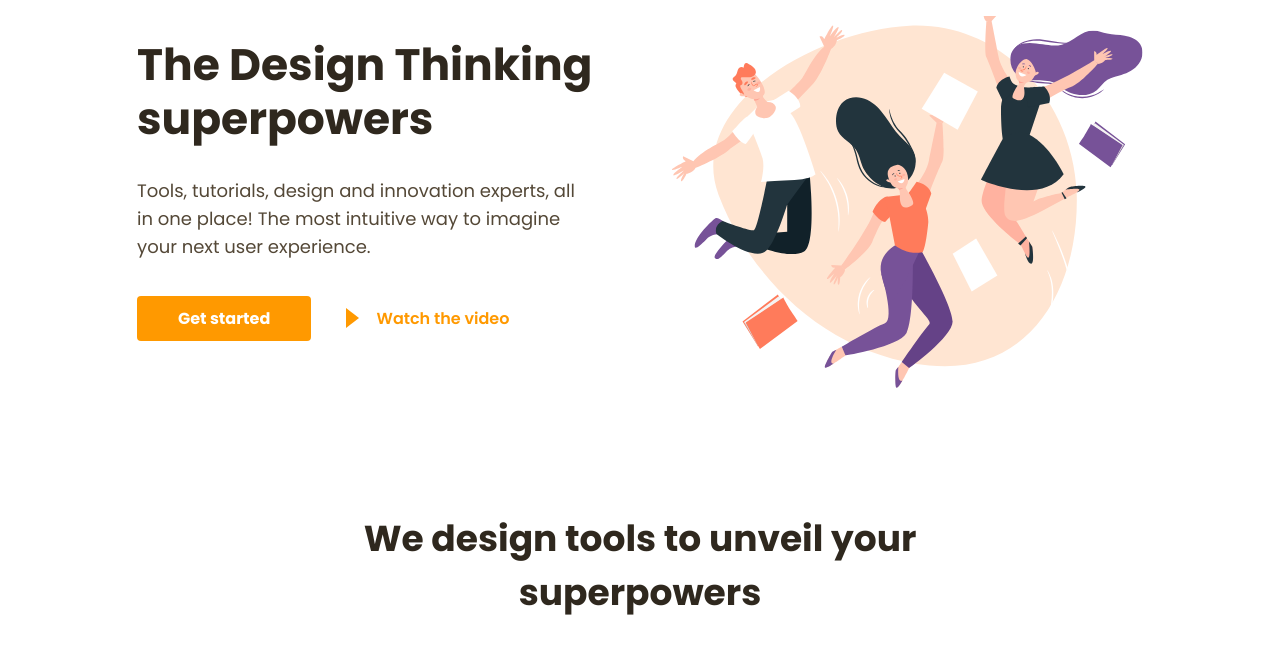
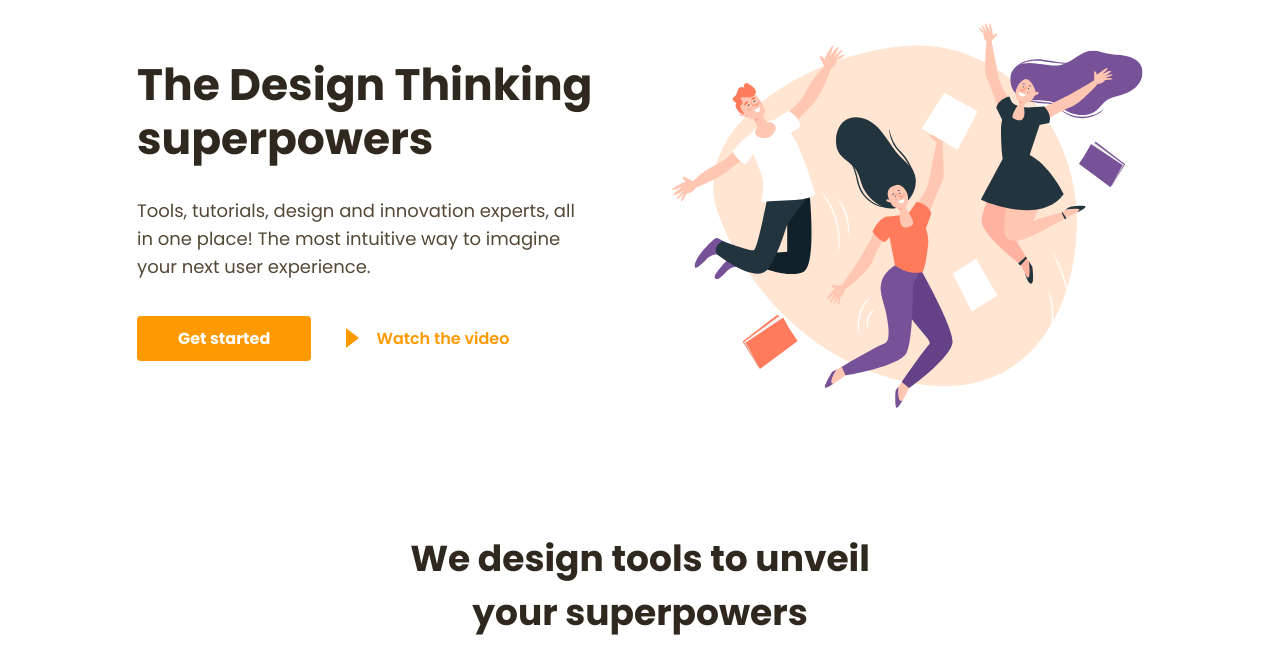
Before and after one commit to amigo228/HWs, a plain HTML site: page homeworks/17/index.html in a window 1280 px wide. Shown: the part 62-730 px from the top of the page. Drawn offline with Linux system fonts and the light colour scheme.

Commit message:
header fix

```diff
--- a/homeworks/17/src/style/block/_description.scss
+++ b/homeworks/17/src/style/block/_description.scss
@@ -79,7 +79,6 @@
         .child-container {
 
             .text-holder {
-
                 margin-bottom: 30px;
                 font-weight: 500;
                 font-size: 14px;
--- a/homeworks/17/src/style/block/_design-section.scss
+++ b/homeworks/17/src/style/block/_design-section.scss
@@ -2,8 +2,8 @@
     margin-bottom: 30px;
 
     @include media ('>=768px') {
-        padding: 0 230px;
-        margin-bottom: 50px;
+        margin: 0 auto 50px;
+        width: 50%;
     }
 
     h2 {
--- a/homeworks/17/src/style/block/_header.scss
+++ b/homeworks/17/src/style/block/_header.scss
@@ -1,4 +1,5 @@
 .header {
+    z-index: 3;
     position: fixed;
     top: 0;
     left: 50%;
@@ -79,6 +80,7 @@
 }
 
 .nav {
+
     @include media ('>=1024px') {
         margin-right: 29px;
     }
@@ -110,6 +112,7 @@
     .nav-item {
         margin: 0 0 20px;
         text-align: center;
+        padding: 0 50px;
 
         @include media ('>=1024px') {
             margin: 0;
@@ -123,6 +126,7 @@
         color: $black;
         display: block;
         text-decoration: none;
+
     }
 }
 
--- a/homeworks/17/src/style/block/_hero-section.scss
+++ b/homeworks/17/src/style/block/_hero-section.scss
@@ -1,5 +1,5 @@
 .hero-section {
-    padding-top: 65px;
+    padding-top: 85px;
 
     .container {
 
```
Also changed, not shown: homeworks/17/src/css/main.css.
